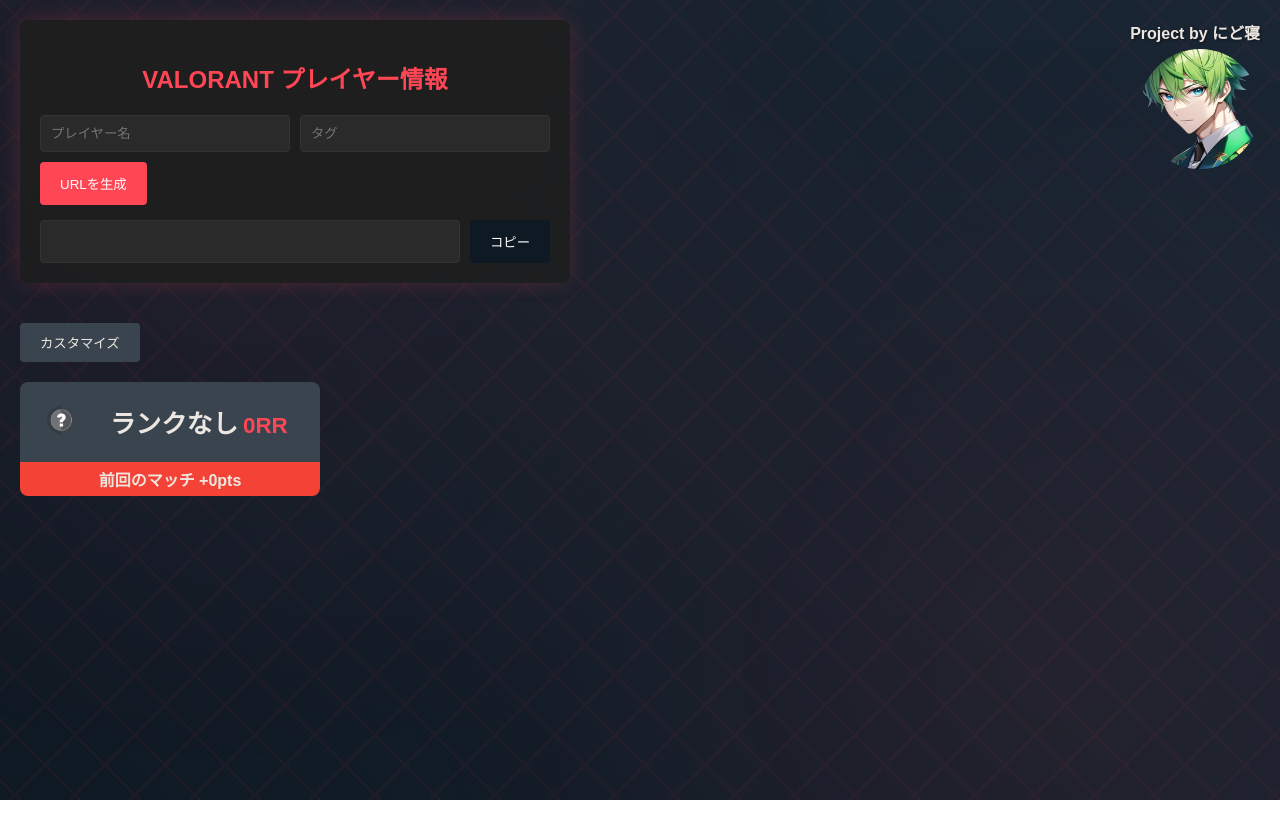
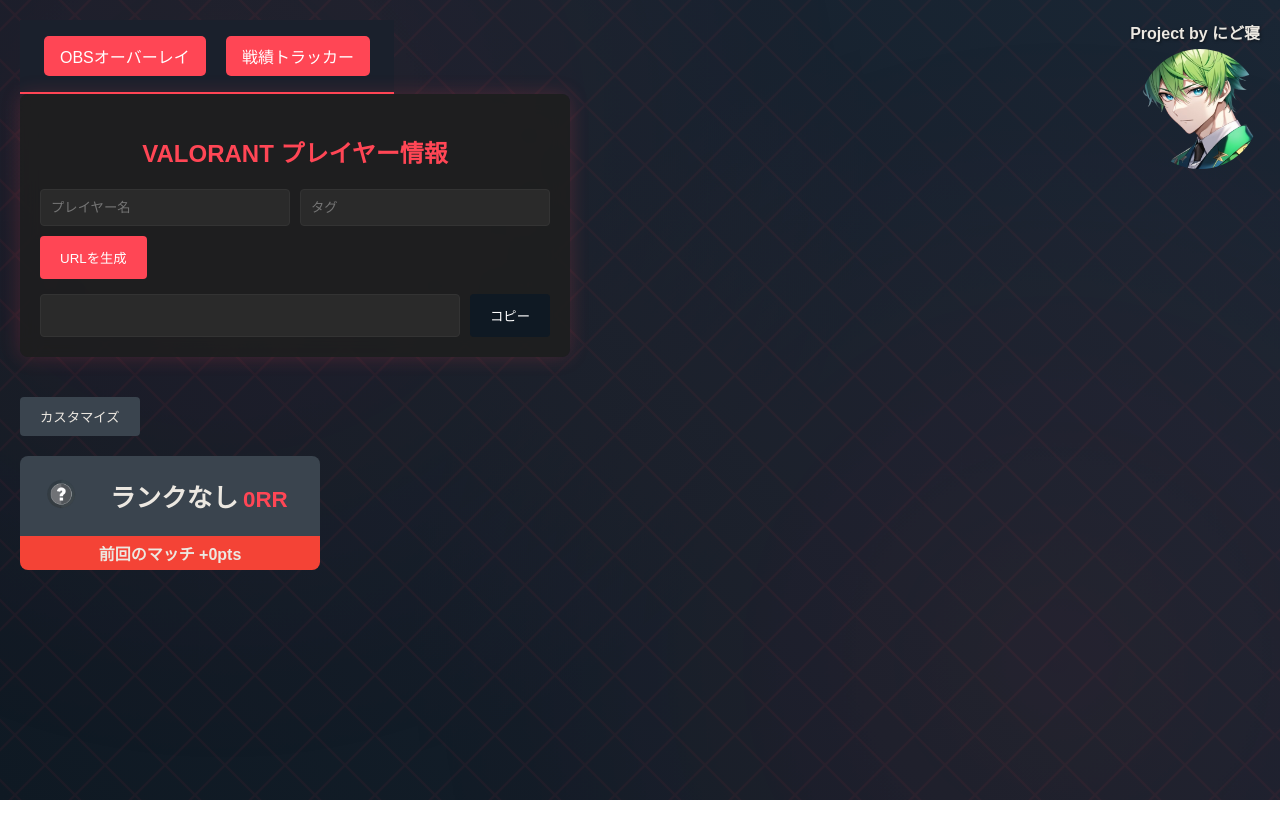
Before and after one commit to hiromps/hiromps.github.io, a website: page index.html in a window 1280 px wide. Drawn offline with Linux system fonts and the light colour scheme.

Commit message:
add header index.html

```diff
--- a/index.html
+++ b/index.html
@@ -8,8 +8,45 @@
     <!-- Google AdSense script -->
     <script async src="https://pagead2.googlesyndication.com/pagead/js/adsbygoogle.js?client=ca-pub-6090439809602995"
      crossorigin="anonymous"></script>
+    <style>
+        /* 基本的なヘッダースタイル */
+        .app-header {
+            background-color: #1a202c; /* ダークグレー */
+            padding: 1rem;
+            text-align: center;
+            border-bottom: 2px solid #ff4655; /* VALORANT風レッド */
+        }
+        .app-header button {
+            background-color: #ff4655;
+            color: white;
+            border: none;
+            padding: 0.5rem 1rem;
+            margin: 0 0.5rem;
+            font-size: 1rem;
+            cursor: pointer;
+            border-radius: 5px;
+            transition: background-color 0.3s;
+        }
+        .app-header button:hover {
+            background-color: #e0303f;
+        }
+        .app-header button.active {
+            background-color: #22c55e; /* 緑などでアクティブ状態を示す */
+            box-shadow: 0 0 5px #22c55e;
+        }
+        .mode-container {
+            /* display: none; */ /* 初期状態はJSで制御 */
+        }
+        .hidden {
+            display: none !important;
+        }
+    </style>
 </head>
 <body>
+    <header class="app-header">
+        <button id="showOverlayMode">OBSオーバーレイ</button>
+        <button id="showTrackerMode">戦績トラッカー</button>
+    </header>
     <div class="background"></div>
 
     <!-- 製作者紹介セクション -->
```
